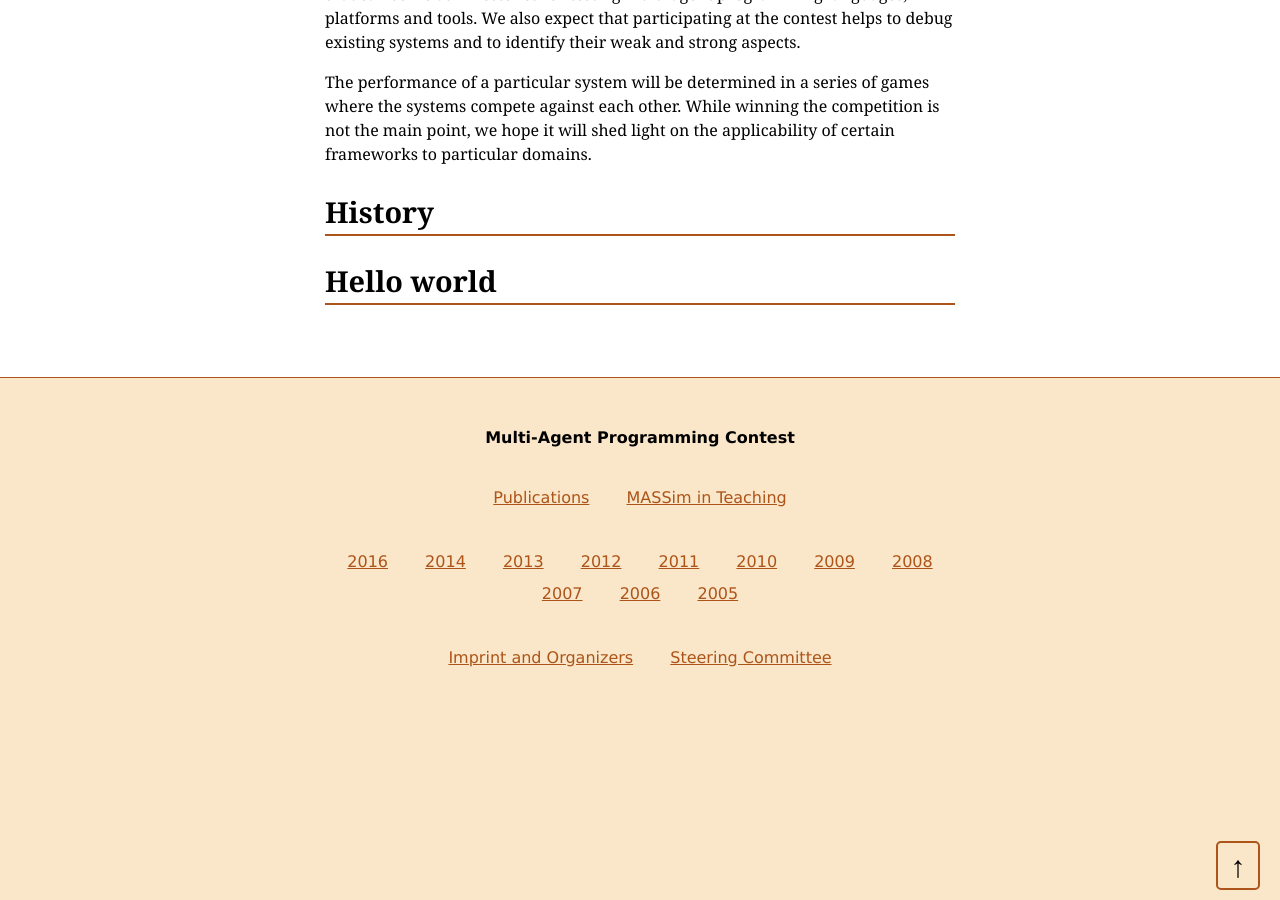
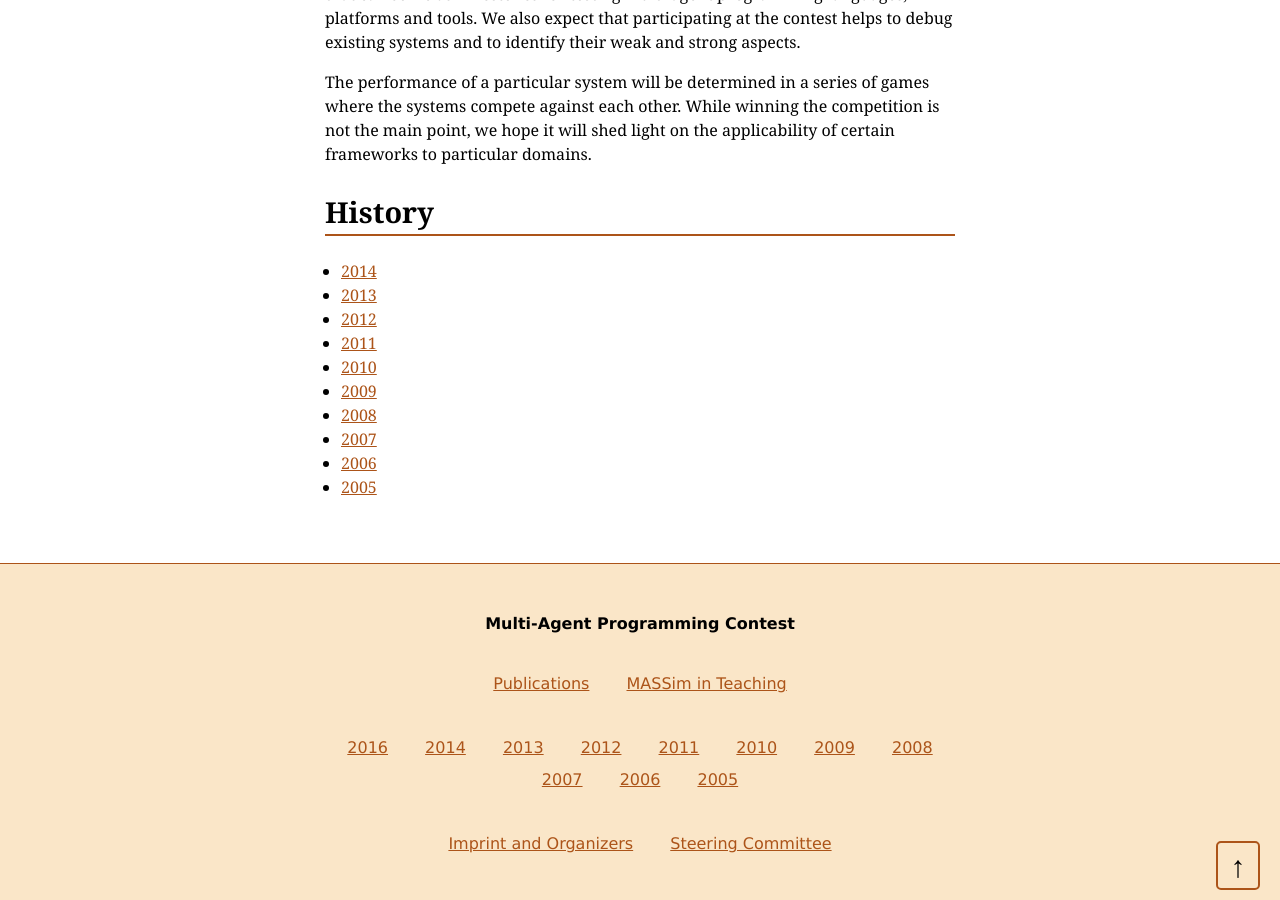
Before and after one commit to agentcontest/agentcontest.github.io, a Jekyll site: the page built from index.html, in a window 1280 px wide and 900 px high, scrolled down 1124 px. Built offline with Jekyll 4.4.1, drawn with Linux system fonts in a browser that asks for light colours.

Commit message:
Add history

```diff
--- a/_history.md
+++ b/_history.md
@@ -1,2 +1,12 @@
-Hello world
------------
+* [2014](/2014/)
+* [2013](/2013/)
+* [2012](/2012/)
+* [2011](/2011/)
+* [2010](/2010/)
+* [2009](/2009/)
+* [2008](/2008/)
+* [2007](/2007/)
+* [2006](/2006/)
+* [2005](/2005/)
+
+<!-- TODO: Feature some content -->
--- a/index.html
+++ b/index.html
@@ -11,11 +11,11 @@ layout: default
     <li>
       <strong>
         {% if post.read_more %}
-          <a href="{{ post.url }}"><time datetime="{{ post.date | date_to_xmlschema }}">{{ post.date | date: "%d.%m.%Y" }}:</time> {{ post.title }}</a>
+          <a href="{{ post.url }}"><time datetime="{{ post.date | date_to_xmlschema }}">{{ post.date | date: "%d.%m.%Y" }}:</time> {{ post.title }}:</a>
         {% else %}
-          <time datetime="{{ post.date | date: "%Y.%m.%d" }}">{{ post.date | date: "%d.%m.%Y" }}:</time> {{ post.title }}
+          <time datetime="{{ post.date | date: "%Y.%m.%d" }}">{{ post.date | date: "%d.%m.%Y" }}:</time> {{ post.title }}:
         {% endif %}
-      </strong>:
+      </strong>
       {{ post.excerpt | strip_html | strip_newlines }}
       {% if post.read_more %}<a href="{{ post.url }}">Read more.</a>{% endif %}
     </li>
```
